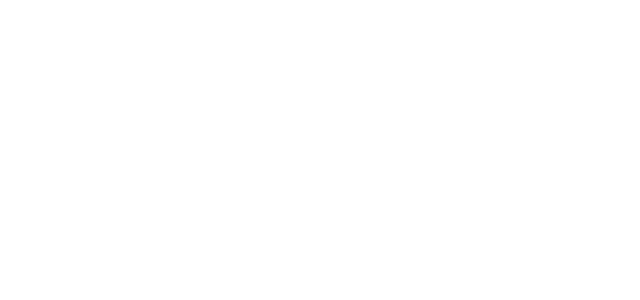
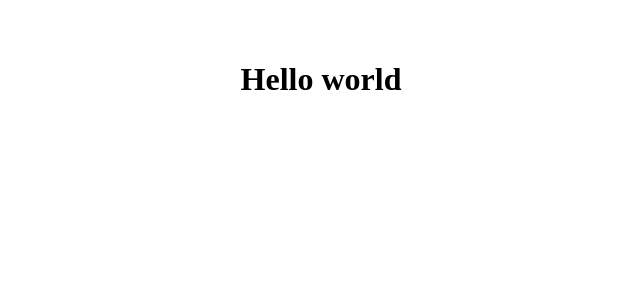
Before and after one commit to KatarinaNeskovic/restaurants-overview, a React (Vite) app in the folder restaurants/: page / in a window 1280 px wide. Shown: the top 300 px of the page, without its empty margins (319-959 px from the left). Built offline with nearby package versions, Linux system fonts and the light colour scheme.

Commit message:
technicalities

```diff
--- a/restaurants/src/App.tsx
+++ b/restaurants/src/App.tsx
@@ -2,9 +2,7 @@
 
 function App() {
   return (
-    <>
-
-    </>
+  <h1> Hello world </h1>
   )
 }
 
```
Also changed, not shown: 2 other files (tests, documents, lock files or other folders).
